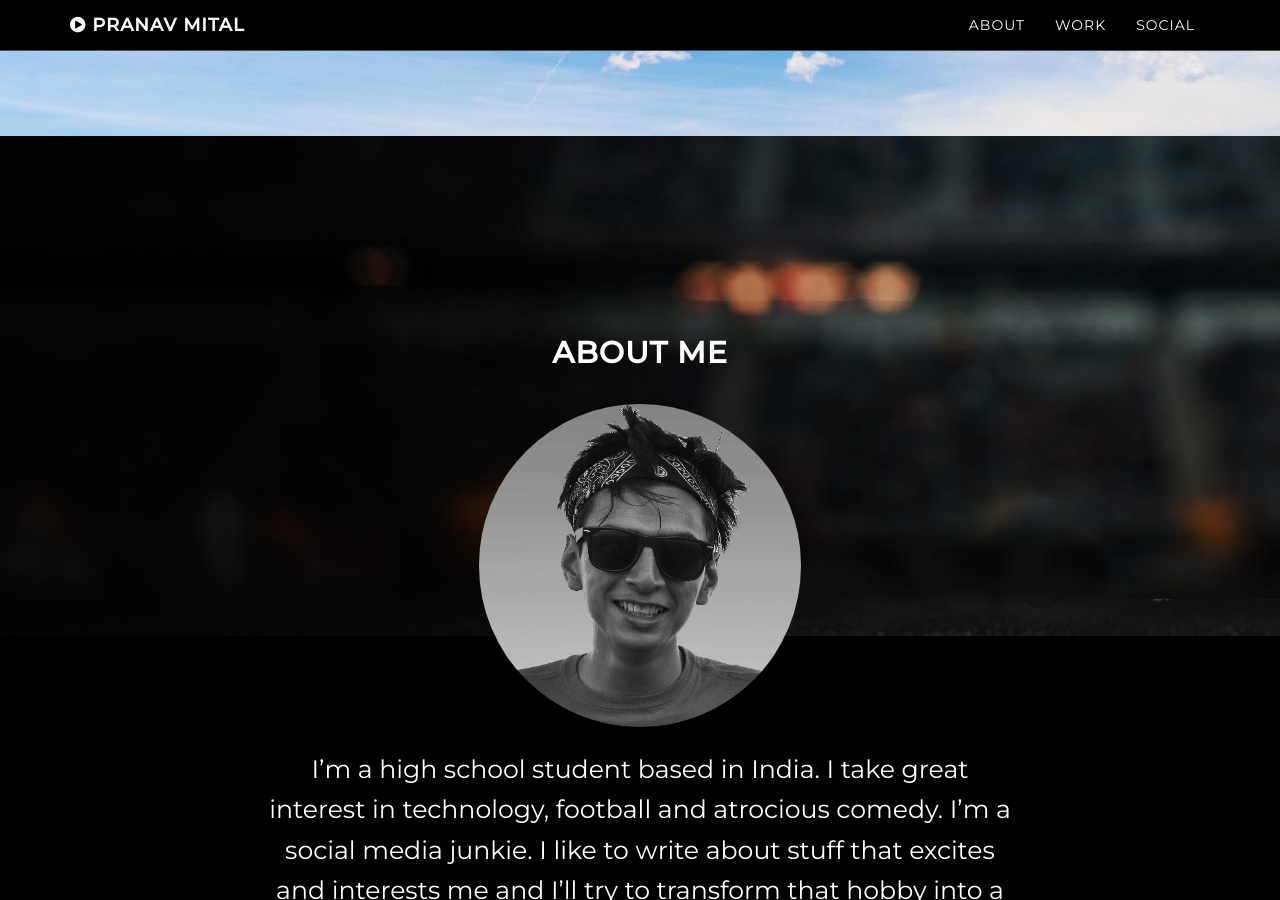
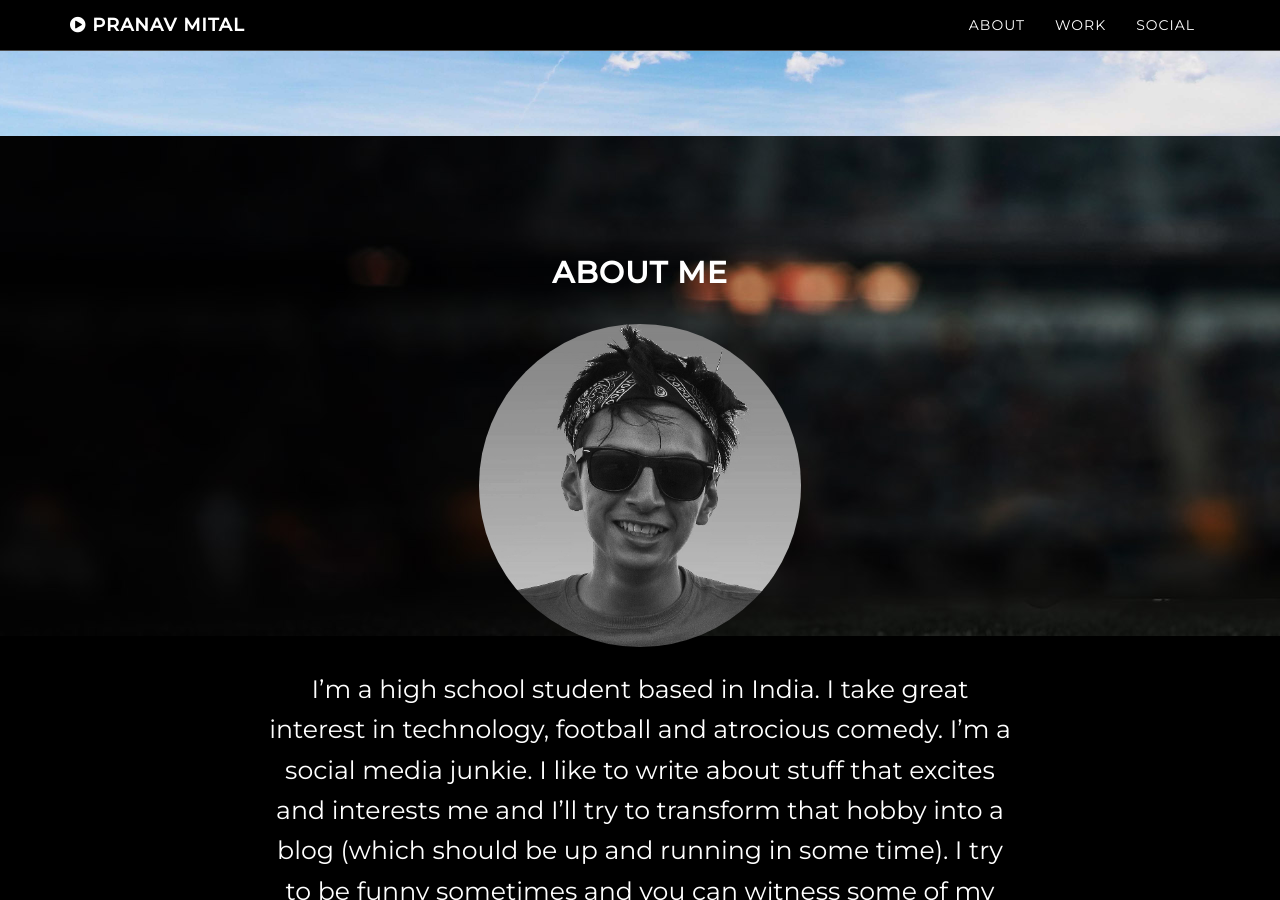
Before and after one commit to pranavmital/pranavmital.github.io, a Jekyll site: the page built from index.html, in a window 1280 px wide and 900 px high, scrolled down 764 px. Built offline with Jekyll 4.4.1, drawn with Linux system fonts in a browser that asks for light colours.

Commit message:
about section padding top 200 >> 120

```diff
--- a/_includes/css/grayscale.css
+++ b/_includes/css/grayscale.css
@@ -274,7 +274,7 @@ a:focus {
 
 @media(min-width:767px) {
     .content-section {
-        padding-top: 200px;
+        padding-top: 120px;
     }
 
     .blog-section {
```
Also changed, not shown: 2 other files.
